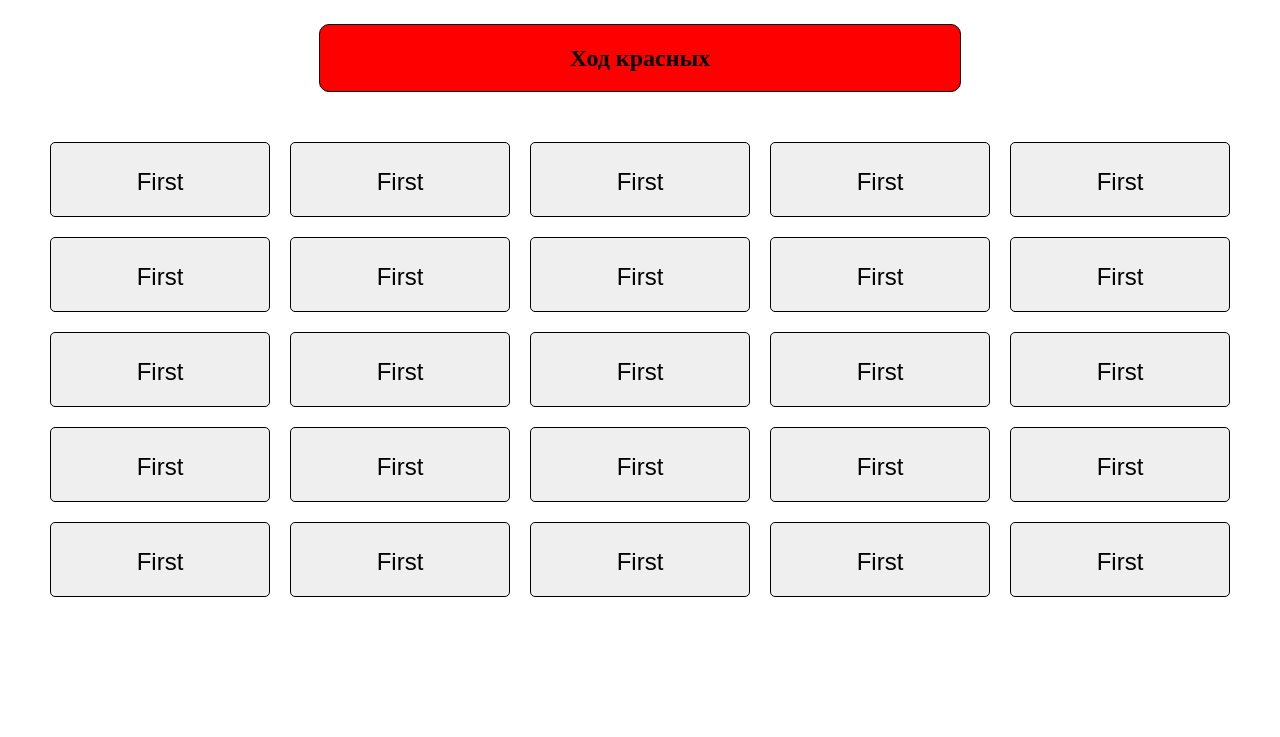
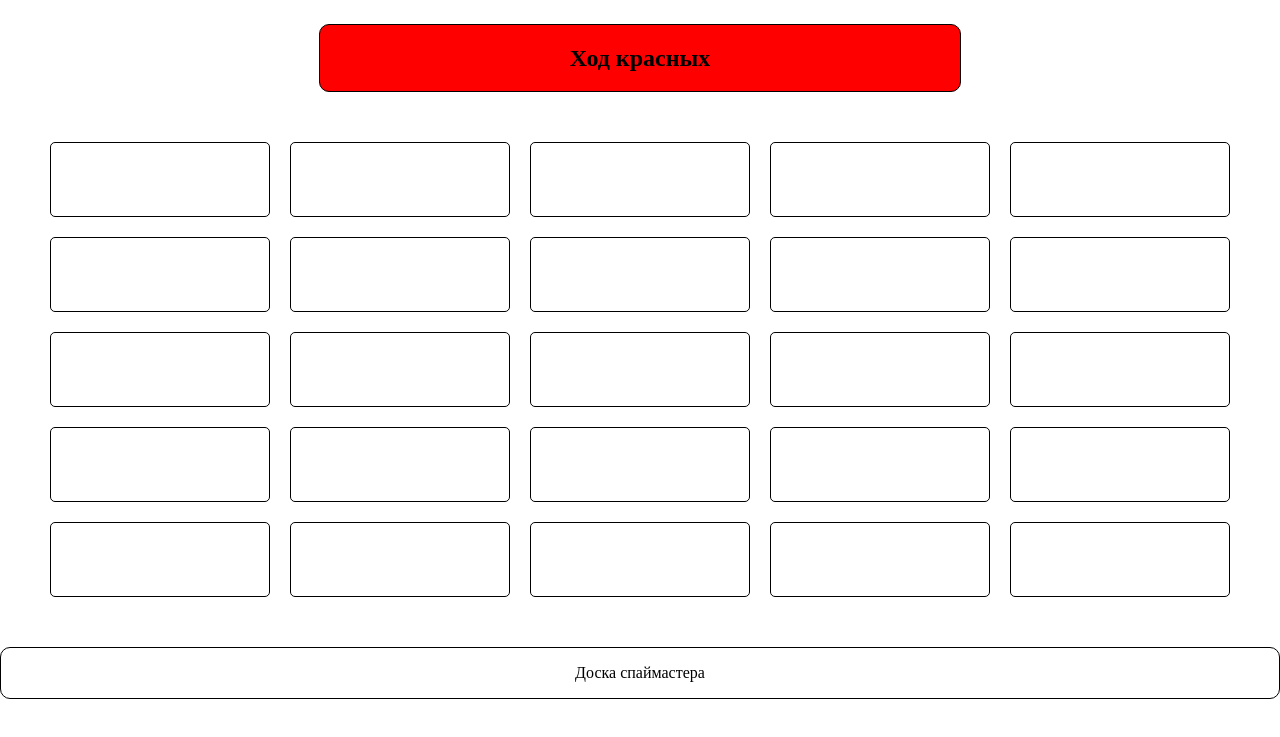
Before and after one commit to Hofry1/code_names_2022, a plain HTML site: page index.html in a window 1280 px wide. Shown: the part 77-814 px from the top of the page. Drawn offline with Linux system fonts and the light colour scheme.

Commit message:
Spymaster button

```diff
--- a/index.html
+++ b/index.html
@@ -3,38 +3,41 @@
     <head>
         <title>CodeNames</title>
         <link rel="stylesheet" href="styles/styles.css">
-        <script src="scripts/main.js"></script>
+        <script defer src="scripts/main.js"></script>
     </head>
-    <body onload="init()">
+    <body>
         <h1 class="headstyle"> Выберите карточку</h1>
         <div class="timer"></div>
+        <div class="blue-cards"></div>
         <div class="team"><h2>Ход красных</h2></div>
+        <div class="red-cards"></div>
         <div class="grid-container">
-            <button onclick="cardPress()">First</button>
-            <button onclick="cardPress()">First</button>
-            <button onclick="cardPress()">First</button>
-            <button onclick="cardPress()">First</button>
-            <button onclick="cardPress()">First</button>
-            <button onclick="cardPress()">First</button>
-            <button onclick="cardPress()">First</button>
-            <button onclick="cardPress()">First</button>
-            <button onclick="cardPress()">First</button>
-            <button onclick="cardPress()">First</button>
-            <button onclick="cardPress()">First</button>
-            <button onclick="cardPress()">First</button>
-            <button onclick="cardPress()">First</button>
-            <button onclick="cardPress()">First</button>
-            <button onclick="cardPress()">First</button>
-            <button onclick="cardPress()">First</button>
-            <button onclick="cardPress()">First</button>
-            <button onclick="cardPress()">First</button>
-            <button onclick="cardPress()">First</button>
-            <button onclick="cardPress()">First</button>
-            <button onclick="cardPress()">First</button>
-            <button onclick="cardPress()">First</button>
-            <button onclick="cardPress()">First</button>
-            <button onclick="cardPress()">First</button>
-            <button onclick="cardPress()">First</button>
-          </div>
+            <div id="1"></div>
+            <div id="2"></div>
+            <div id="3"></div>
+            <div id="4"></div>
+            <div id="5"></div>
+            <div id="6"></div>
+            <div id="7"></div>
+            <div id="8"></div>
+            <div id="9"></div>
+            <div id="10"></div>
+            <div id="11"></div>
+            <div id="12"></div>
+            <div id="13"></div>
+            <div id="14"></div>
+            <div id="15"></div>
+            <div id="16"></div>
+            <div id="17"></div>
+            <div id="18"></div>
+            <div id="19"></div>
+            <div id="20"></div>
+            <div id="21"></div>
+            <div id="22"></div>
+            <div id="23"></div>
+            <div id="24"></div>
+            <div id="25"></div>
+        </div>
+        <div id="spymaster-button"><p>Доска спаймастера</p></div>
     </body>
 </html>
--- /dev/null
+++ b/scripts/main.js
@@ -0,0 +1,40 @@
+function init() {
+
+}
+
+function cardClick() {
+
+}
+
+function showSpymaster() {
+    if (activeSpymaster == 0) {
+        spymaster.innerHTML = "Показать игровую доску";
+        activeSpymaster = 1;
+        return;
+    }
+    spymaster.innerHTML = "Доска спаймастера";
+    activeSpymaster = 0;
+    return;
+}
+
+function colorsAssignment() {
+
+}
+
+function wordsAssignment() {
+
+}
+
+let activeSpymaster = 0;
+const cardsNum = 25;
+const redNum = 9;
+const blueNum = 8;
+let playingTeam = "red";
+const grid = document.getElementsByClassName("grid-container")[0];
+const cards = grid.children;
+const spymaster = document.getElementById("spymaster-button");
+spymaster.addEventListener('click', showSpymaster)
+
+for (let i = 0; i < cardsNum; i++) {
+    cards[i].onclick = cardClick();
+}
--- a/styles/login.css
+++ b/styles/login.css
@@ -17,7 +17,7 @@ html, body {
     border-radius: 15px;
 }
 
-input[type=submit] {
+div {
     cursor: pointer;
     font-size: 25px;
     display: block;
--- a/styles/styles.css
+++ b/styles/styles.css
@@ -13,7 +13,7 @@ html, body {
     text-align: center;
 }
 
-button {
+.grid-container > div {
     border: 1px solid black;
     border-radius: 5px;
     font-size: 150%;
@@ -37,3 +37,9 @@ button {
     border-radius: 10px;
     background-color: red;
 }
+
+#spymaster-button {
+    border: 1px solid black;
+    border-radius: 10px;
+    text-align: center;
+}
```
